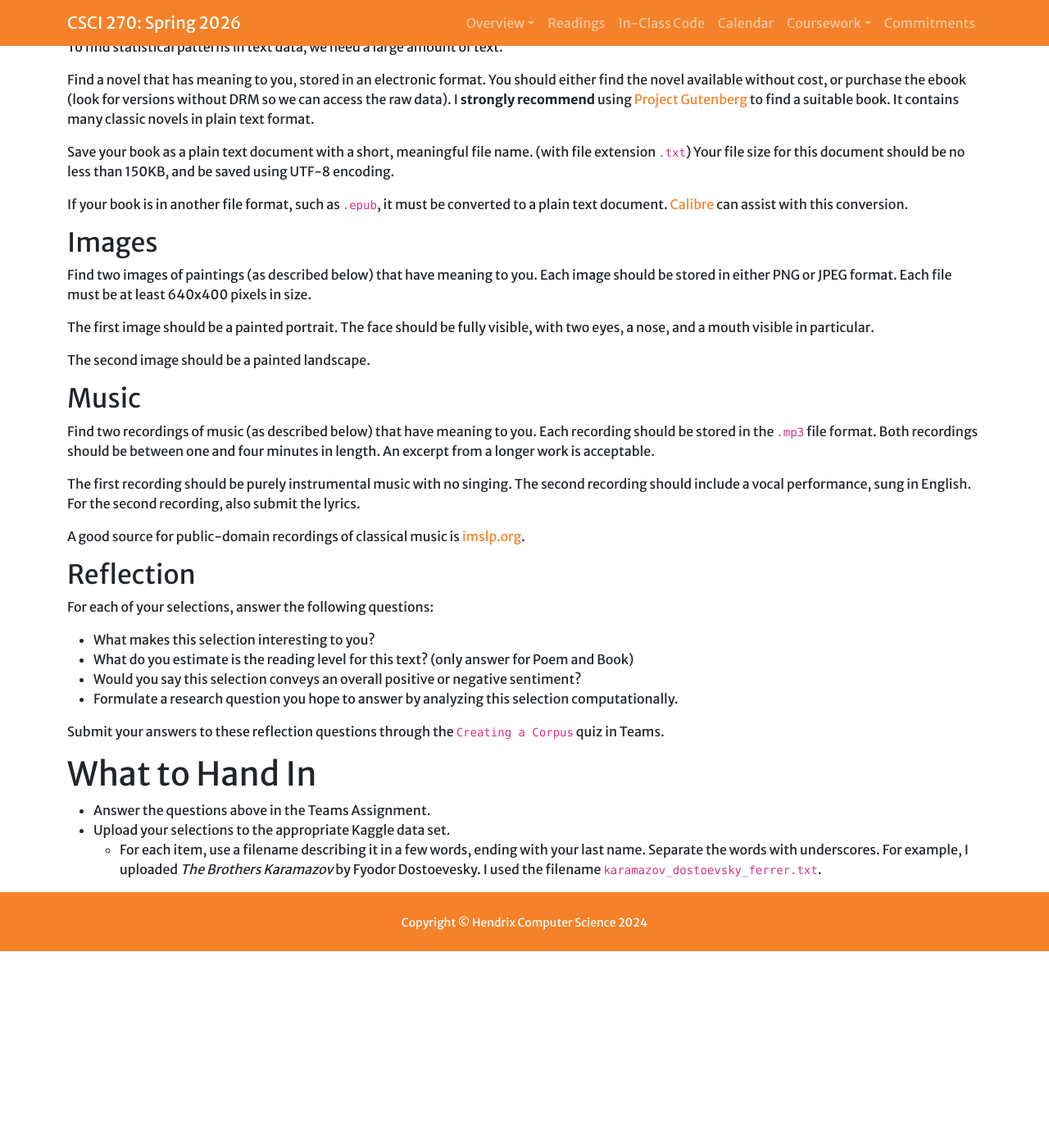
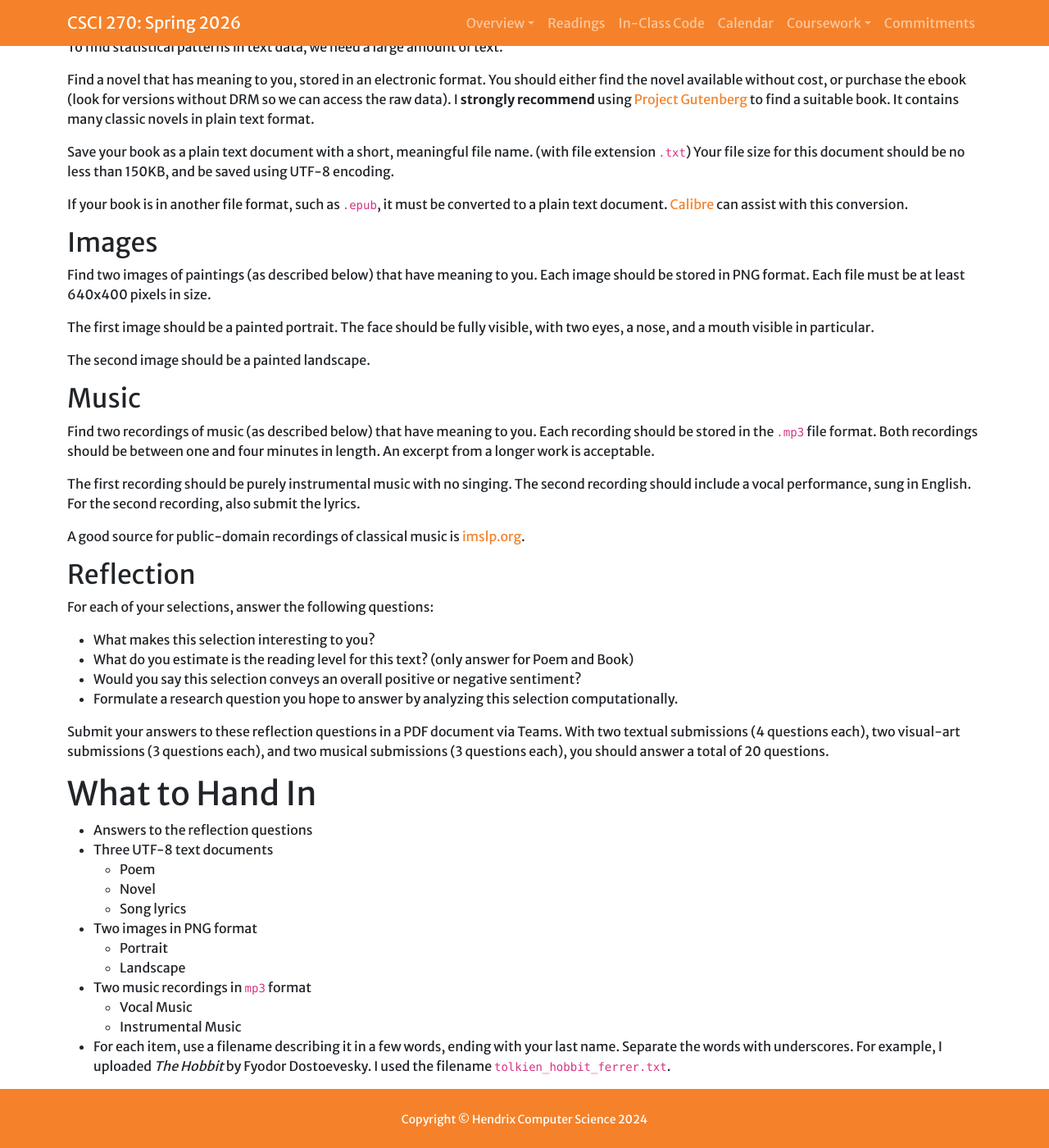
Before and after one commit to Hendrix-CS/csci270, a Jekyll site: the page built from labs/corpus.md, in a window 1280 px wide and 1400 px high, scrolled down 560 px. Shown: the whole window at 82% size. Built offline with Jekyll 4.4.1, drawn with Linux system fonts in a browser that asks for light colours; a script that is not in the unit is left out; our own code applies the rules of GitHub Pages for plain Markdown files; before the commit the page ends 1720 px from its top, so only the background shows below that; some of the changed text lies outside the part shown.

Commit message:
Updated Lab 1

```diff
--- a/labs/corpus.md
+++ b/labs/corpus.md
@@ -51,7 +51,7 @@ can assist with this conversion.
 ## Images
 
 Find two images of paintings (as described below) that have meaning to you. Each
-image should be stored in either PNG or JPEG format. Each file must be at least 640x400 pixels in size.
+image should be stored in PNG format. Each file must be at least 640x400 pixels in size.
 
 The first image should be a painted portrait. The face should be fully visible,
 with two eyes, a nose, and a mouth visible in particular.
@@ -82,12 +82,23 @@ For each of your selections, answer the following questions:
 -   Formulate a research question you hope to answer by analyzing this
     selection computationally.
 
-Submit your answers to these reflection questions through the `Creating a Corpus` quiz in Teams.
+Submit your answers to these reflection questions in a PDF document via Teams. With two textual submissions
+(4 questions each), two visual-art submissions (3 questions each), and two musical submissions (3 questions
+each), you should answer a total of 20 questions.
 
 # What to Hand In
 
-* Answer the questions above in the Teams Assignment.
-* Upload your selections to the appropriate Kaggle data set.
-  * For each item, use a filename describing it in a few words, ending with your last name. Separate the words
-    with underscores. For example, I uploaded *The Brothers Karamazov* by Fyodor Dostoevesky. I used
-    the filename `karamazov_dostoevsky_ferrer.txt`.
+* Answers to the reflection questions
+* Three UTF-8 text documents
+  * Poem
+  * Novel
+  * Song lyrics
+* Two images in PNG format
+  * Portrait
+  * Landscape
+* Two music recordings in `mp3` format
+  * Vocal Music
+  * Instrumental Music
+* For each item, use a filename describing it in a few words, ending with your last name. Separate the words
+    with underscores. For example, I uploaded *The Hobbit* by Fyodor Dostoevesky. I used
+    the filename `tolkien_hobbit_ferrer.txt`.
```
Also changed, not shown: other parts of labs/corpus.md (+3 -3 lines).
